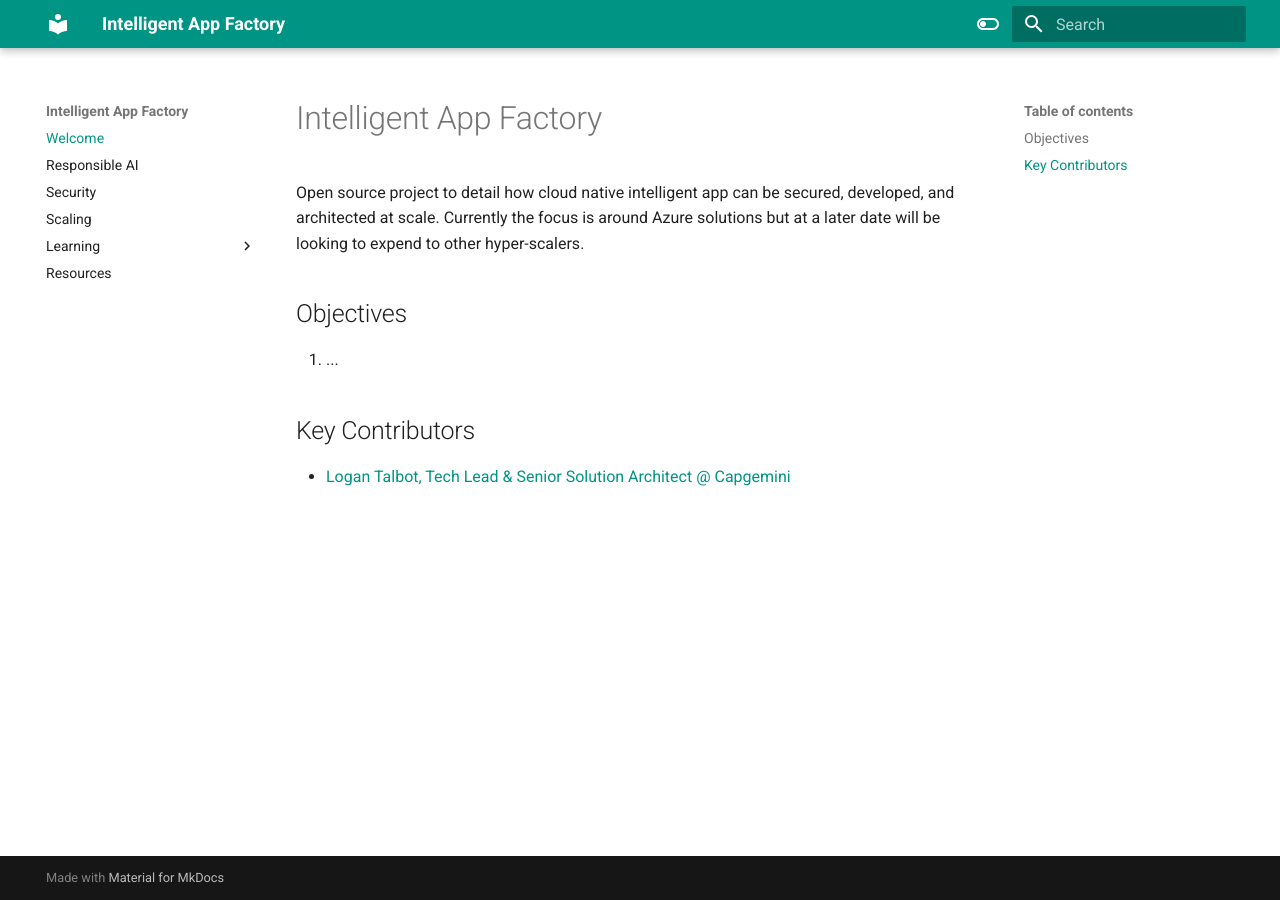
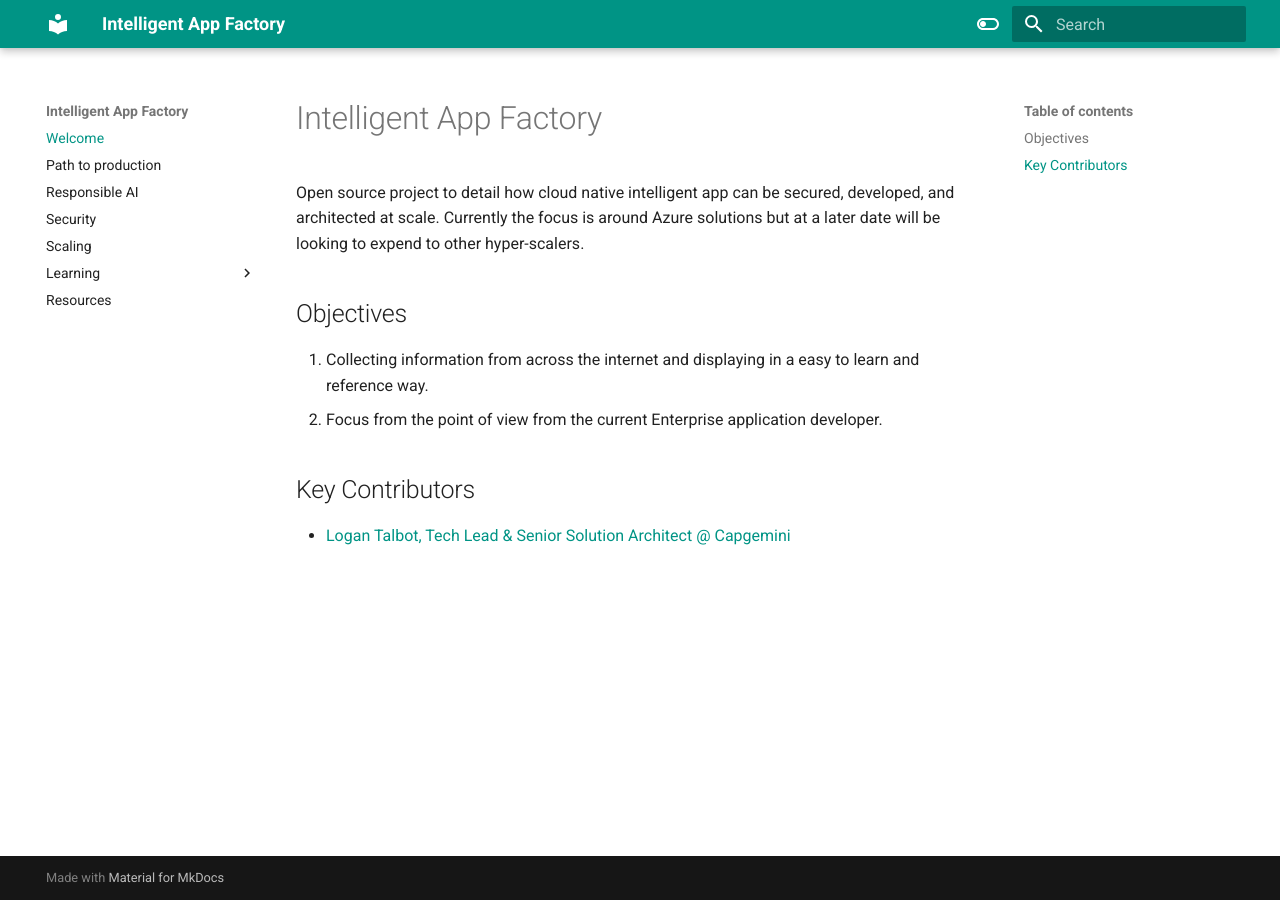
Before and after one commit to LoganDavidTalbot/IntelligentAppFactory, an MkDocs documentation site: the page built from docs/index.md, in a window 1280 px wide. Built offline with MkDocs 1.6.1 and Material for MkDocs 9.7.7, drawn with Linux system fonts in a browser that asks for light colours.

Commit message:
Productionizing Intelligent Apps

```diff
--- a/docs/index.md
+++ b/docs/index.md
@@ -3,7 +3,8 @@
 Open source project to detail how cloud native intelligent app can be secured, developed, and architected at scale. Currently the focus is around Azure solutions but at a later date will be looking to expend to other hyper-scalers.
 
 ## Objectives
- 1. ...
+ 1. Collecting information from across the internet and displaying in a easy to learn and reference way.
+ 2. Focus from the point of view from the current Enterprise application developer.
 
 ## Key Contributors
 - [Logan Talbot, Tech Lead & Senior Solution Architect @ Capgemini](https://logantalbot.com/)
--- a/mkdocs.yml
+++ b/mkdocs.yml
@@ -18,6 +18,7 @@ theme:
 
 nav:
   - Welcome: index.md
+  - Path to production: productionizing.md
   - Responsible AI: responsible-ai.md
   - Security: security.md
   - Scaling: scaling.md
```
Also changed, not shown: docs/productionizing.md (added, +12 -0 lines), docs/scaling.md (+1 -1 lines).
